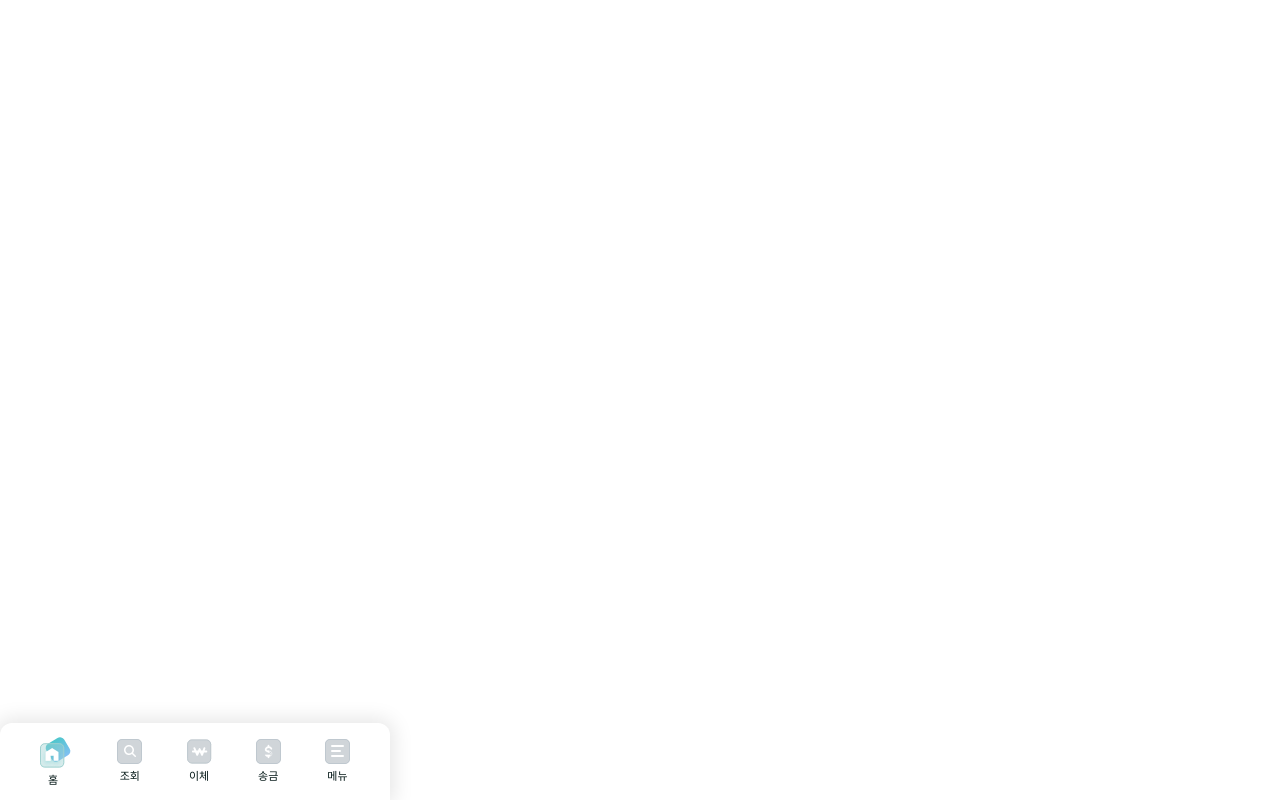
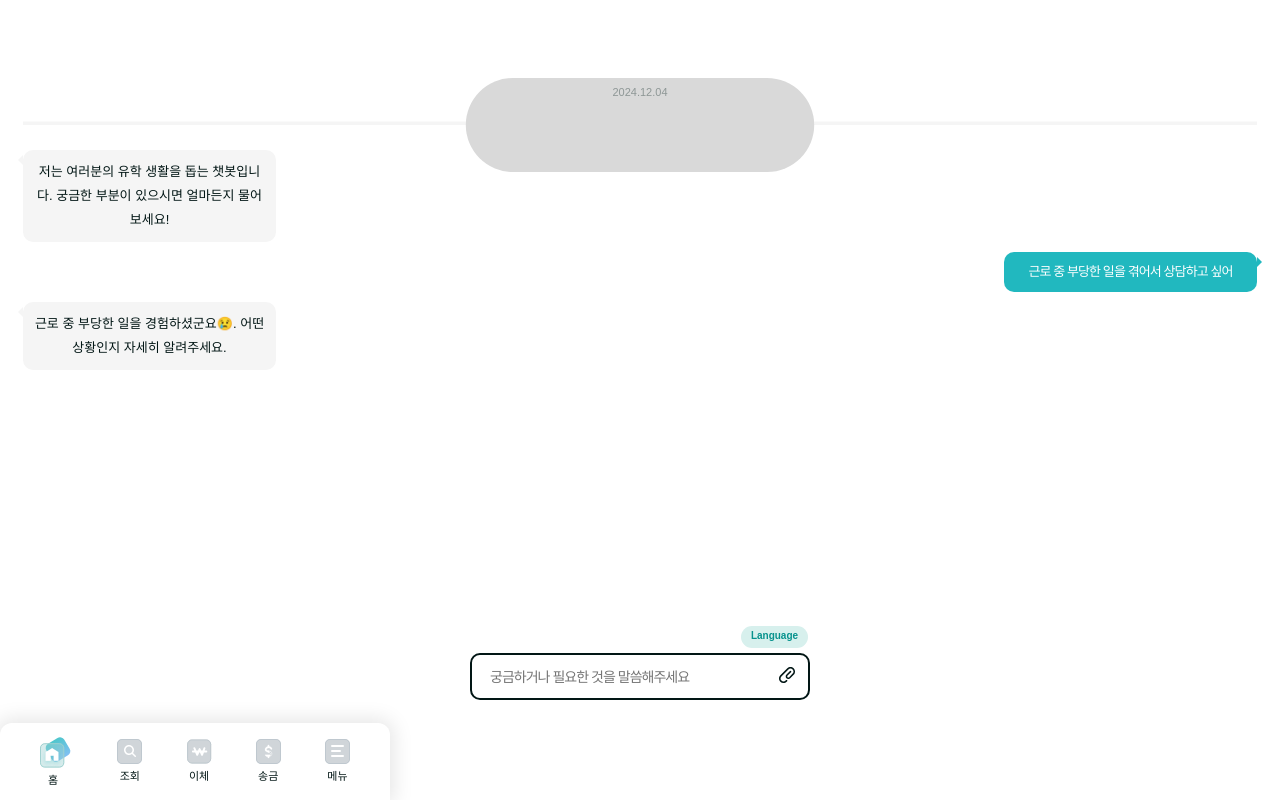
Before and after one commit to Hana-Digital-Poweron/HANA_MZ, a React (Create React App) app: page /consult in a window 1280 px wide. Built offline with nearby package versions, Linux system fonts and the light colour scheme; a web font is replaced by a local one.

Commit message:
feat: 상담 페이지 첫번째 채팅

```diff
--- a/src/pages/Chatbot/2_Consult/ConsultPage.jsx
+++ b/src/pages/Chatbot/2_Consult/ConsultPage.jsx
@@ -1,8 +1,10 @@
-import React from "react";
+import React, { useState, useEffect } from "react";
 import { styled } from "styled-components";
 import { useNavigate } from "react-router-dom";
 
 import Nav from "../../../components/Nav";
+import { AISpeechBubble } from "../../../styles/commonStyles/AISpeechBubble";
+import { UserSpeechBubble } from "../../../styles/commonStyles/UserSpeechBubble";
 
 /* 전체 컨테이너 */
 const Container = styled.div`
@@ -34,9 +36,127 @@ const Content = styled.div`
   }
 `;
 
+/* 입력창 제외한 메시지 영역 */
+const MessageSection = styled.div`
+  height: calc(100% - 38px); //전체 높이 - 입력창 높이
+  padding : 39px 23px 0;
+`;
+
+/* 날짜 바 */
+const DateDisplay = styled.div`
+  position: relative;
+  text-align: center;
+  height: 111px;
+
+  img {
+    position: absolute;
+    top: 39px;
+    left: 50%;
+    transform: translateX(-50%);
+    width: 100%;
+    height: auto;
+  }
+
+  p {
+    position: absolute;
+    top: 30px;
+    left: 50%;
+    transform: translateX(-50%);
+    z-index: 1;
+    color: ${(props) => props.theme.color.Font1};
+    font-size: 11px;
+  }
+`;
+
+/* AI가 전송한 메시지 영역 */
+const AIMessageComponent = styled.div`
+  position: relative;
+  first-child {
+    padding-top: 62px;
+}
+  img {
+    position: absolute;
+    top: 0px;
+    left: 0px;
+  }
+`;
+
+
+
+/* 사용자가 전송한 메시지 영역 */
+const UserMessageComponent = styled.div`
+   display: flex;
+  justify-content: flex-end;
+  margin: 0;
+`;
+
+/* 입력창 */
+const ChatSendSection = styled.div`
+  width: 340px;
+  height: 47px;
+  border-radius: 10px;
+  border: 2px solid ${({ theme }) => theme.color.Font3};
+  background: #FFF;
+  margin: 0 auto;
+  position: relative;
+`;
+
+/* 언어 설정 */
+const LanguageSettingComponent = styled.div`
+    width: 67px;
+    height: 22px;
+    padding-top: 2px;
+    border-radius: 11px;
+    background: #D7F0ED;
+    color: #07928D;
+    text-align: center;
+    font-size: 10px;
+    font-weight: 800;
+    line-height: 150%;
+    position: absolute;
+    top: -29px;
+    right: 0px;
+`;
+
+/* input창, 파일 업로드 버튼 가로 정렬하기 위한 컴포넌트 */
+const MessageInputContainer = styled.div`
+  display: flex;
+  height: 100%;
+`;
+
+/* input창 */
+const MessageTypingInput = styled.input`
+  width: 307px;
+  height: 100%;
+  border-radius: 11px;
+  padding-left: 18px;
+  color: ${({ theme }) => theme.color.Font1};
+  font-size: 14px;
+  font-weight: 500;
+  line-height: 150%;
+  letter-spacing: -0.98px;
+  border: none;
+`;
+
+/* 파일 업로드 버튼 */
+const FileUploadButtonComponent = styled.button`
+   background: transparent;
+  border: none;
+  padding: 0;
+  cursor: pointer;
+`;
 
 const Consult = () => {
     const navigate = useNavigate();
+    const [showSecondMessage, setShowSecondMessage] = useState(false);
+
+    useEffect(() => {
+        const timer = setTimeout(() => {
+            setShowSecondMessage(true);
+        }, 1000); // 1초 후에 메시지를 표시
+
+        return () => clearTimeout(timer);
+    }, []);
 
     const handleOptionClick = (path) => {
       navigate(path);
@@ -45,7 +165,37 @@ const Consult = () => {
     return (
         <Container>
             <Content>
+                <MessageSection>
+                    <DateDisplay>
+                      <img src={`${process.env.PUBLIC_URL}/assets/images/chat/date.svg`} alt="date" />
+                      <p>2024.12.04</p>
+                    </DateDisplay>
+                    <AIMessageComponent>
+                      <img src={`${process.env.PUBLIC_URL}/assets/images/logos/chatbotOwlLogo.svg`} alt="logo" width="61px" />
+                      <AISpeechBubble>저는 여러분의 유학 생활을 돕는 챗봇입니다.
+                      궁금한 부분이 있으시면 얼마든지 물어보세요!</AISpeechBubble>
+                    </AIMessageComponent>
+                     <UserMessageComponent>
+                      <UserSpeechBubble>근로 중 부당한 일을 겪어서 상담하고 싶어</UserSpeechBubble>
+                    </UserMessageComponent>
+                    {showSecondMessage && (
+                      <AIMessageComponent id="second">
+                        <AISpeechBubble>근로 중 부당한 일을 경험하셨군요😢.  어떤 상황인지 자세히 알려주세요.</AISpeechBubble>
+                      </AIMessageComponent>
+                    )}
+                </MessageSection>
 
+                <ChatSendSection>
+                    <LanguageSettingComponent>
+                        Language
+                    </LanguageSettingComponent>
+                    <MessageInputContainer>
+                        <MessageTypingInput placeholder="궁금하거나 필요한 것을 말씀해주세요" />
+                        <FileUploadButtonComponent>
+                        <img src={`${process.env.PUBLIC_URL}/assets/images/chat/clip.svg`} alt="fileUpload" width="16px" />
+                        </FileUploadButtonComponent>
+                    </MessageInputContainer>
+                </ChatSendSection>
             </Content>
             <Nav />
         </Container>
--- a/src/styles/GlobalStyle.js
+++ b/src/styles/GlobalStyle.js
@@ -20,7 +20,7 @@ const GlobalStyle = createGlobalStyle`
     text-align: center;
     margin: 0;
     min-height: 100vh;
-    line-height: 150%; /* 16.5px */
+    line-height: 150%;
   }
 
   .responsive-container {
```
